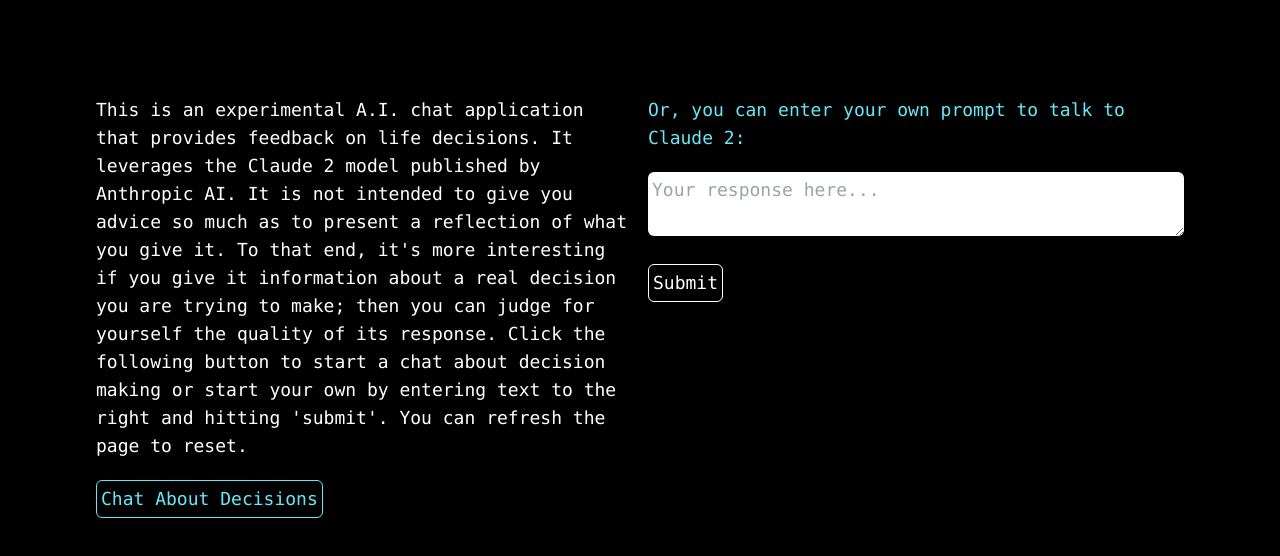
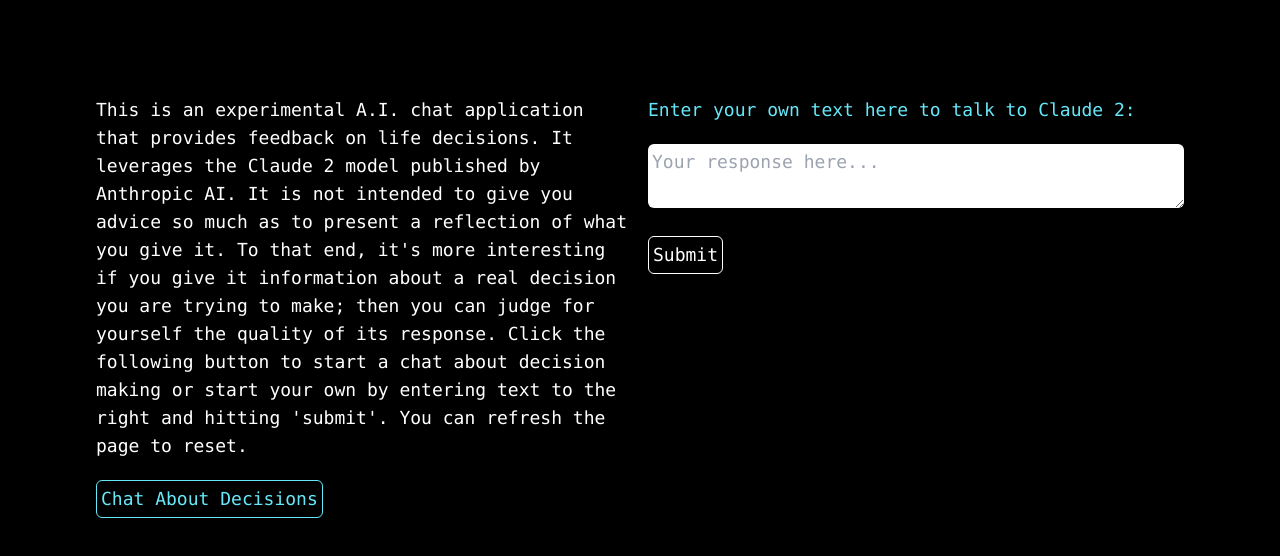
Before and after one commit to jonahlipsky/decision-chat-poc, a Next.js app in the folder chatpoc-frontend/: page / in a window 1280 px wide. Shown: the top 556 px of the page. Built offline with nearby package versions, Linux system fonts and the light colour scheme.

Commit message:
update free-text prompt

```diff
--- a/chatpoc-frontend/app/page.tsx
+++ b/chatpoc-frontend/app/page.tsx
@@ -5,7 +5,7 @@
 
 export default function Home() {
   const defaultAllTextState: string[] = [
-    "Or, you can enter your own prompt to talk to Claude 2:",
+    "Enter your own text here to talk to Claude 2:",
   ];
 
   const [errorMessage, setErrorMessage] = useState("");
```
